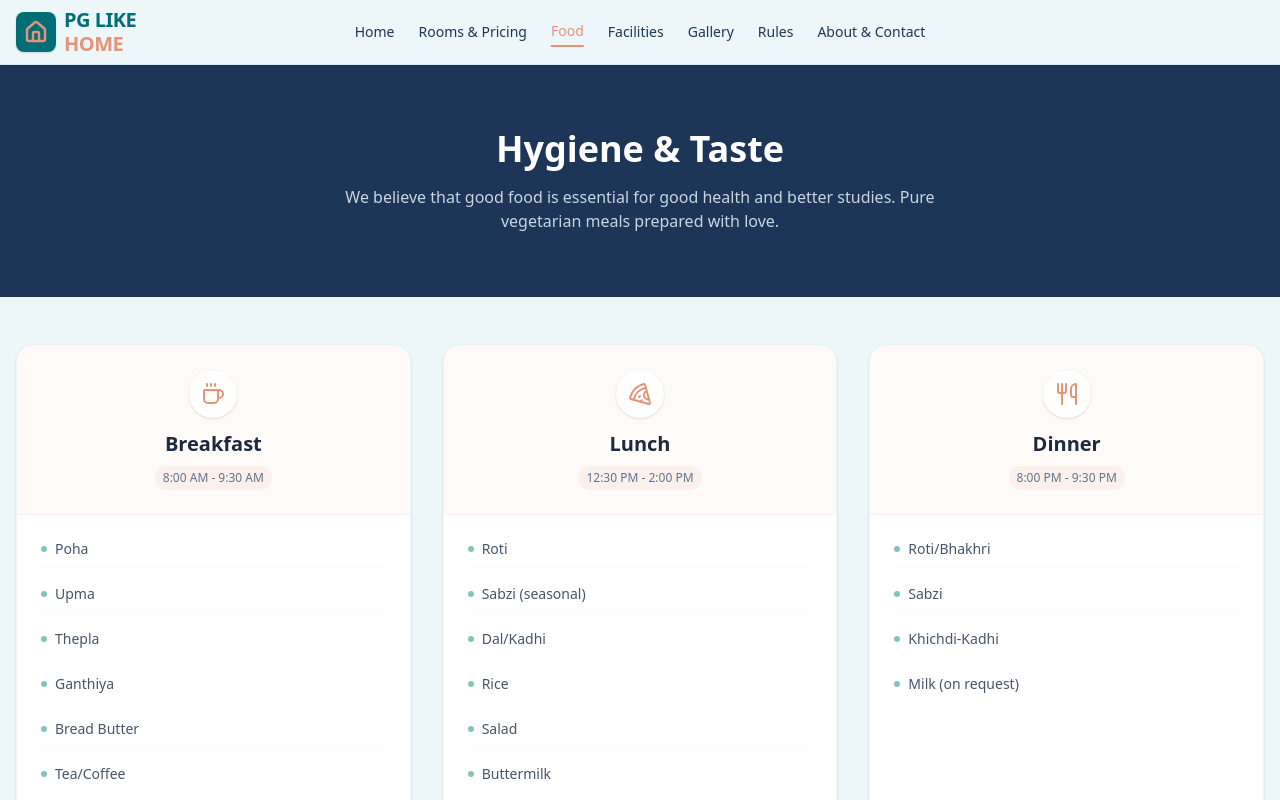
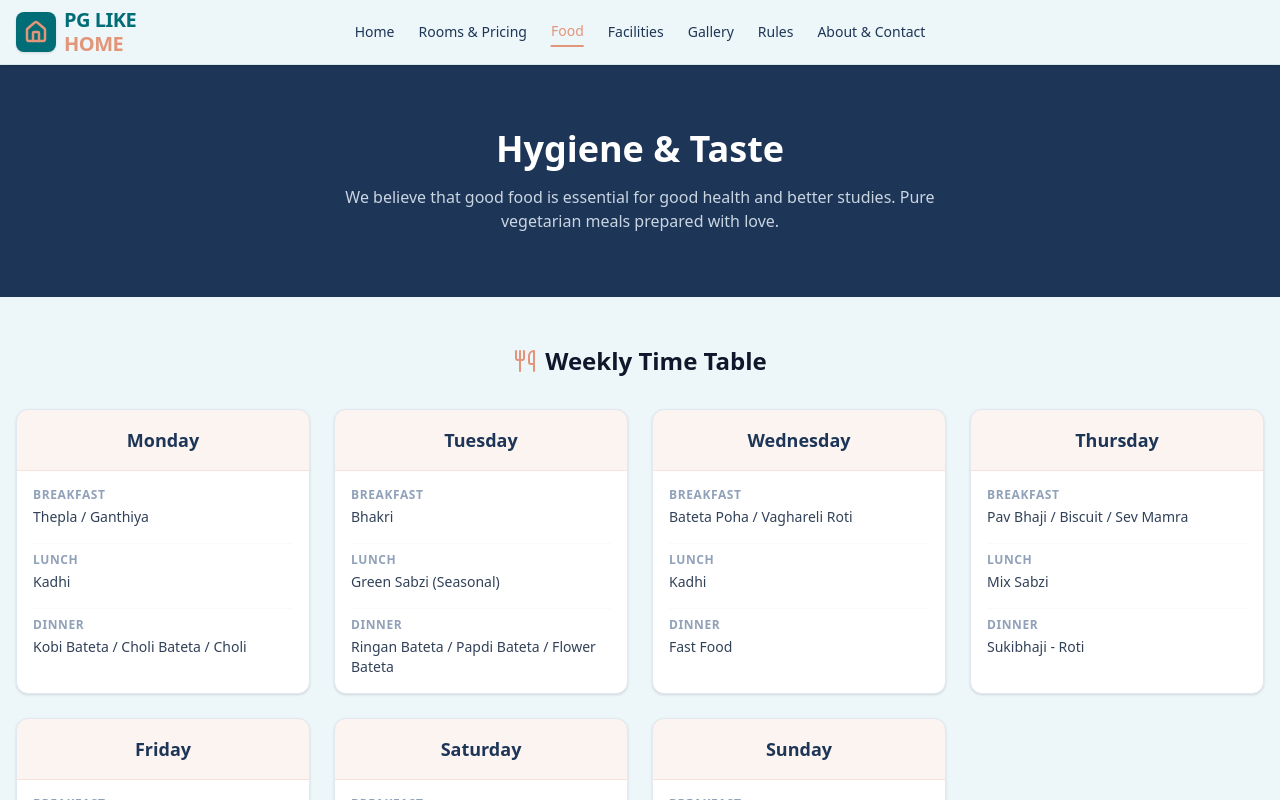
Before and after one commit to DhavalSurela/Pg-Like-Home, a Next.js app: page /food in a window 1280 px wide. Shown: the top 800 px of the page. Built offline with nearby package versions, Linux system fonts and the light colour scheme.

Commit message:
\Feat: Updated Food Menu with Weekly Schedule"

```diff
--- a/app/food/page.tsx
+++ b/app/food/page.tsx
@@ -8,24 +8,48 @@ export const metadata = {
 };
 
 export default function Food() {
-    const menuHighlights = [
+    const weeklyMenu = [
         {
-            title: "Breakfast",
-            time: "8:00 AM - 9:30 AM",
-            items: ["Poha", "Upma", "Thepla", "Ganthiya", "Bread Butter", "Tea/Coffee"],
-            icon: Coffee,
+            day: "Monday",
+            breakfast: "Thepla / Ganthiya",
+            lunch: "Kadhi",
+            dinner: "Kobi Bateta / Choli Bateta / Choli"
         },
         {
-            title: "Lunch",
-            time: "12:30 PM - 2:00 PM",
-            items: ["Roti", "Sabzi (seasonal)", "Dal/Kadhi", "Rice", "Salad", "Buttermilk"],
-            icon: Pizza, // Pizza icon as placeholder for Lunch meal
+            day: "Tuesday",
+            breakfast: "Bhakri",
+            lunch: "Green Sabzi (Seasonal)",
+            dinner: "Ringan Bateta / Papdi Bateta / Flower Bateta"
         },
         {
-            title: "Dinner",
-            time: "8:00 PM - 9:30 PM",
-            items: ["Roti/Bhakhri", "Sabzi", "Khichdi-Kadhi", "Milk (on request)"],
-            icon: Utensils,
+            day: "Wednesday",
+            breakfast: "Bateta Poha / Vaghareli Roti",
+            lunch: "Kadhi",
+            dinner: "Fast Food"
+        },
+        {
+            day: "Thursday",
+            breakfast: "Pav Bhaji / Biscuit / Sev Mamra",
+            lunch: "Mix Sabzi",
+            dinner: "Sukibhaji - Roti"
+        },
+        {
+            day: "Friday",
+            breakfast: "Handvo / Dhokla",
+            lunch: "Tindora Bateta / Kobi Bateta / Flower Bateta",
+            dinner: "Sev Tameta Parotha"
+        },
+        {
+            day: "Saturday",
+            breakfast: "Sev Khamani / Masala Bhakri",
+            lunch: "Kadhi",
+            dinner: "Kadhi Khichdi / Pulao"
+        },
+        {
+            day: "Sunday",
+            breakfast: "Pav Bhaji / Biscuit / Sev Mamra",
+            lunch: "Punjabi / Sweet",
+            dinner: "Light Meal / Closed"
         }
     ];
 
@@ -60,30 +84,36 @@ export default function Food() {
             </div>
 
             <div className="container mx-auto px-4 mt-12">
-                <div className="grid md:grid-cols-3 gap-8">
-                    {menuHighlights.map((meal, index) => (
-                        <div key={index} className="bg-white rounded-2xl shadow-sm border border-slate-100 overflow-hidden hover:shadow-md transition-shadow">
-                            <div className="bg-brand-orange/5 p-6 flex flex-col items-center border-b border-brand-orange/10">
-                                <div className="p-3 bg-white text-brand-orange rounded-full shadow-sm mb-3">
-                                    <meal.icon className="w-6 h-6" />
+
+                {/* Weekly Menu Grid */}
+                <div className="mb-16">
+                    <h2 className="text-2xl font-bold text-slate-900 mb-8 text-center flex items-center justify-center gap-2">
+                        <Utensils className="text-brand-orange" />
+                        Weekly Time Table
+                    </h2>
+                    <div className="grid md:grid-cols-2 lg:grid-cols-3 xl:grid-cols-4 gap-6">
+                        {weeklyMenu.map((item, index) => (
+                            <div key={index} className="bg-white rounded-xl shadow-sm border border-slate-200 overflow-hidden hover:shadow-md transition-shadow">
+                                <div className="bg-brand-orange/10 p-4 border-b border-brand-orange/20 text-center">
+                                    <h3 className="font-bold text-brand-dark text-lg">{item.day}</h3>
                                 </div>
-                                <h3 className="text-xl font-bold text-slate-800">{meal.title}</h3>
-                                <span className="text-xs text-slate-500 font-medium bg-brand-orange/10 px-2 py-1 rounded-full mt-2">
-                                    {meal.time}
-                                </span>
+                                <div className="p-4 space-y-4">
+                                    <div>
+                                        <p className="text-xs font-semibold text-slate-400 uppercase tracking-wider mb-1">Breakfast</p>
+                                        <p className="text-slate-700 font-medium text-sm">{item.breakfast}</p>
+                                    </div>
+                                    <div className="border-t border-slate-50 pt-2">
+                                        <p className="text-xs font-semibold text-slate-400 uppercase tracking-wider mb-1">Lunch</p>
+                                        <p className="text-slate-700 font-medium text-sm">{item.lunch}</p>
+                                    </div>
+                                    <div className="border-t border-slate-50 pt-2">
+                                        <p className="text-xs font-semibold text-slate-400 uppercase tracking-wider mb-1">Dinner</p>
+                                        <p className="text-slate-700 font-medium text-sm">{item.dinner}</p>
+                                    </div>
+                                </div>
                             </div>
-                            <div className="p-6">
-                                <ul className="space-y-2">
-                                    {meal.items.map((item, idx) => (
-                                        <li key={idx} className="flex items-center gap-2 text-slate-600 text-sm border-b border-slate-50 last:border-0 py-2 first:pt-0">
-                                            <span className="w-1.5 h-1.5 bg-brand-green rounded-full shrink-0" />
-                                            {item}
-                                        </li>
-                                    ))}
-                                </ul>
-                            </div>
-                        </div>
-                    ))}
+                        ))}
+                    </div>
                 </div>
 
                 {/* Features */}
```
